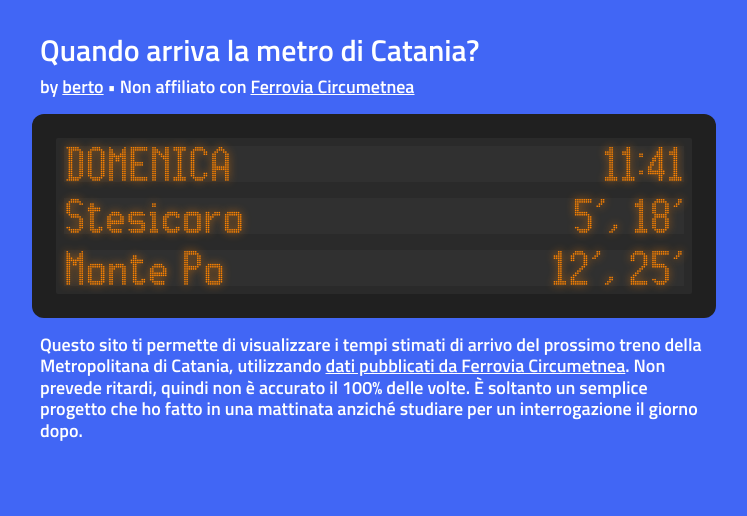
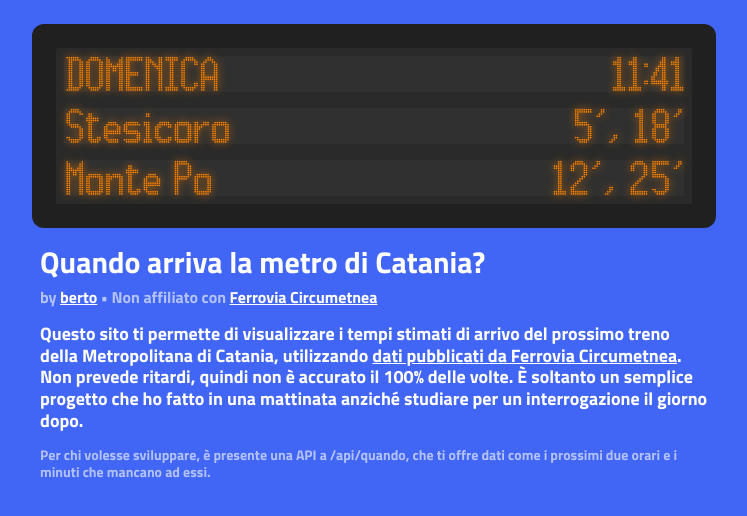
Before and after one commit to 00-berto/quando-arriva-la-metro, a Next.js app: page / in a window 1280 px wide. Shown: the top 516 px of the page, without its empty margins (266-1013 px from the left). Built offline with nearby package versions, Linux system fonts and the light colour scheme.

Commit message:
dovrebbe essere tutto manca solo il logo

```diff
--- a/src/app/MetroTracker.tsx
+++ b/src/app/MetroTracker.tsx
@@ -22,12 +22,12 @@
 
 const displayRowClassName =
   doto.className +
-  " flex items-center justify-between gap-3 bg-[#303030] px-0 py-0 md:text-3xl text-2xl leading-[120%] whitespace-nowrap text-[#ff8400] [text-shadow:_0px_0px_8px_#ff8400]";
+  " flex items-center justify-between gap-3 bg-[#303030] px-0 py-0 md:text-3xl text-2xl leading-[120%] tracking-[-0.1rem] whitespace-nowrap text-[#ff8400] [text-shadow:_0px_0px_4px_#ff8400] md:[text-shadow:_0px_0px_8px_#ff8400]";
 
 function formatMinutesRemaining(direction: DirectionSchedule | undefined) {
   return (
     direction?.minutesRemaining
-      .map((minutes) => (minutes === 0 ? "ARRIVO" : `${minutes}'`))
+      .map((minutes) => (minutes === 0 ? ">>" : `${minutes}'`))
       .join(", ") || "--"
   );
 }
@@ -65,7 +65,7 @@
         setError(
           requestError instanceof Error
             ? requestError.message
-            : "Unable to load metro timetable",
+            : "Impossibile caricare dati. Riprova più tardi.",
         );
       }
     };
@@ -80,9 +80,11 @@
 
   return (
     <section
-      className="font-doto flex h-fit w-full flex-col gap-4 rounded-xl bg-[#202020] p-6"
+      className="font-doto relative flex h-fit w-full flex-col gap-4 rounded-xl bg-[#202020] p-6"
       aria-label="Orario metro in tempo reale"
     >
+      {/* <div className="absolute h-300 w-16 bg-[#202020] top-0 left-4 -translate-y-2/2" />
+      <div className="absolute h-300 w-16 bg-[#202020] right-4 top-0 -translate-y-2/2" /> */}
       <div className="w-full flex flex-col gap-4 p-2 rounded-xs bg-[#2a2a2a]">
         <div className={displayRowClassName}>
           <span className="text-ellipsis">{tracker?.currentDay ?? "--"}</span>
--- a/src/app/layout.tsx
+++ b/src/app/layout.tsx
@@ -3,7 +3,7 @@
 import "./globals.css";
 
 const barlow = Titillium_Web({
-  weight: ["600"],
+  weight: ["700"],
   subsets: ["latin"],
   variable: "--font-sans",
 });
--- a/src/app/page.tsx
+++ b/src/app/page.tsx
@@ -3,16 +3,17 @@
 
 export default function Page() {
   return (
-    <main className="flex flex-col min-h-screen justify-start py-8 items-center gap-4 bg-background p-2 w-full max-w-175 mx-auto">
+    <main className="flex flex-col min-h-screen justify-start mt-4 items-center gap-4 bg-background p-2 w-full max-w-175 mx-auto">
+      <MetroTracker />
       <div className="w-full flex flex-col items-start px-2 gap-2">
-        <h1 className="text-3xl font-semibold leading-[120%] text-white text-pretty">
+        <h1 className="text-3xl font-extrabold leading-[120%] text-white text-pretty">
           Quando arriva la metro di Catania?
         </h1>
-        <h3 className="text-lg leading-[120%] text-white">
+        <h3 className="text-base leading-[120%] text-white/60">
           by{" "}
           <Link
             href="https://instagram.com/albertocornacchia_"
-            className="underline"
+            className="underline text-white"
             target="_blank"
           >
             berto
@@ -20,15 +21,15 @@
           • Non affiliato con{" "}
           <Link
             href="https://circumetnea.it"
-            className="underline"
+            className="underline text-white"
             target="_blank"
           >
             Ferrovia Circumetnea
           </Link>
         </h3>
       </div>
-      <MetroTracker />
-      <div className="w-full flex flex-col items-start px-2">
+
+      <div className="w-full flex flex-col items-start px-2 gap-4">
         <h3 className="text-lg leading-[120%] text-white">
           Questo sito ti permette di visualizzare i tempi stimati di arrivo del
           prossimo treno della Metropolitana di Catania, utilizzando{" "}
@@ -43,6 +44,10 @@
           soltanto un semplice progetto che ho fatto in una mattinata anziché
           studiare per un interrogazione il giorno dopo.
         </h3>
+        <h3 className="text-sm leading-[120%] text-white/60">
+          Per chi volesse sviluppare, è presente una API a /api/quando, che ti
+          offre dati come i prossimi due orari e i minuti che mancano ad essi.
+        </h3>
       </div>
     </main>
   );
```
Also changed, not shown: 1 other file (tests, documents, lock files or other folders).
